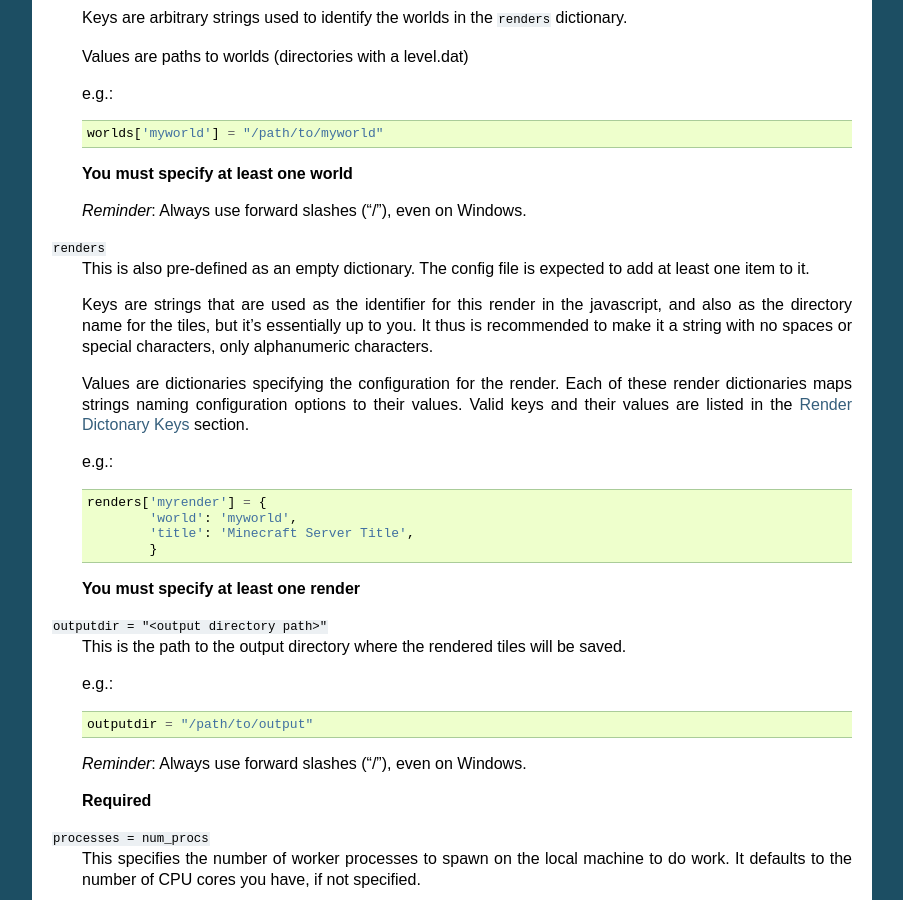
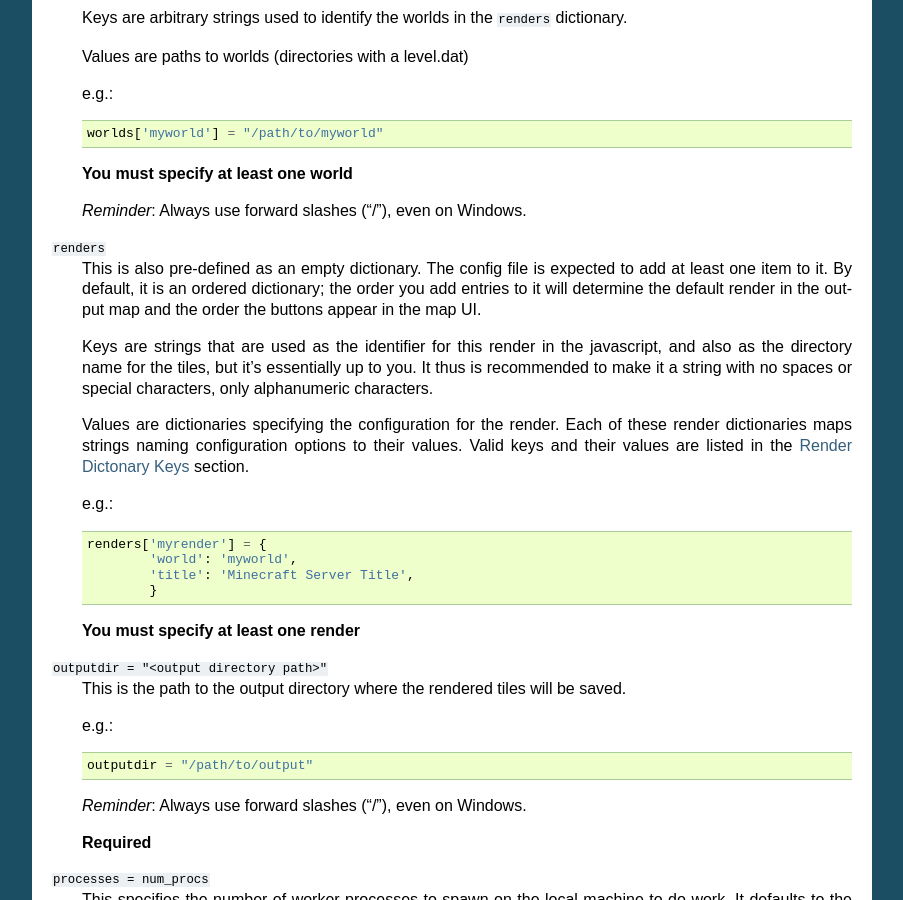
Before and after one commit to overviewer/Minecraft-Overviewer, a Sphinx documentation site: the page built from docs/config.rst, in a window 1280 px wide and 900 px high, scrolled down 3133 px. Shown: the whole window, without its empty margins (198-1101 px from the left). Built offline with Sphinx 7.4.7, drawn with Linux system fonts in a browser that asks for light colours.

Commit message:
Explain ordered nature of renders dict

```diff
--- a/docs/config.rst
+++ b/docs/config.rst
@@ -220,7 +220,9 @@ General
 
 ``renders``
     This is also pre-defined as an empty dictionary. The config file is expected
-    to add at least one item to it.
+    to add at least one item to it. By default, it is an ordered dictionary; the
+    order you add entries to it will determine the default render in the output
+    map and the order the buttons appear in the map UI.
 
     Keys are strings that are used as the identifier for this render in the
     javascript, and also as the directory name for the tiles, but it's
```
